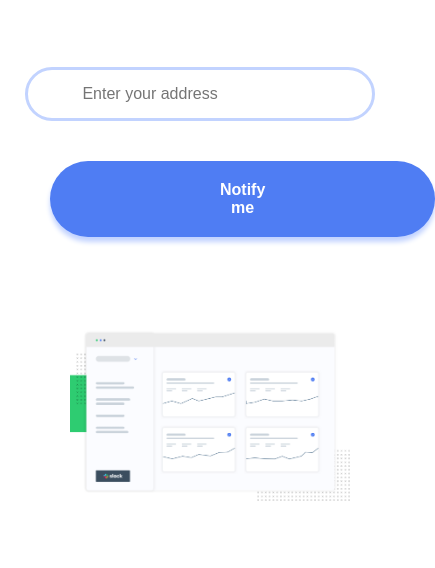
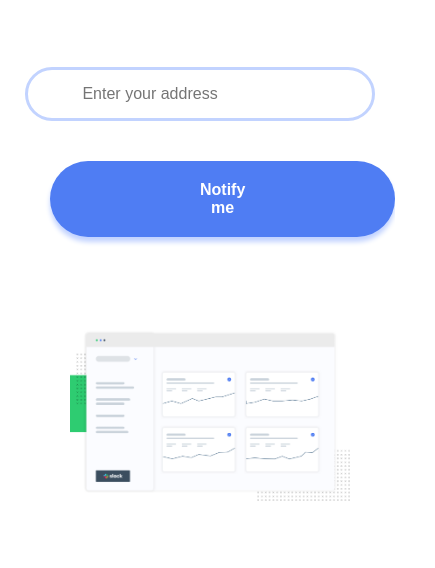
Before and after one commit to Barsheyr/ping-coming-soon-page-master, a plain HTML site: page index.html in a window 390 px wide. Shown: the part 276-844 px from the top of the page, 435 px wide, since content can reach past the window. Drawn offline with nearby package versions, Linux system fonts and the light colour scheme.

Commit message:
Update ping.css

```diff
--- a/css/ping.css
+++ b/css/ping.css
@@ -166,7 +166,7 @@
         }
         button {
             margin: 40px 0 0 30px;
-            padding: 20px 170px;
+            padding: 20px 150px;
         }
         input {
             margin: 20px 0 0 5px;
```
